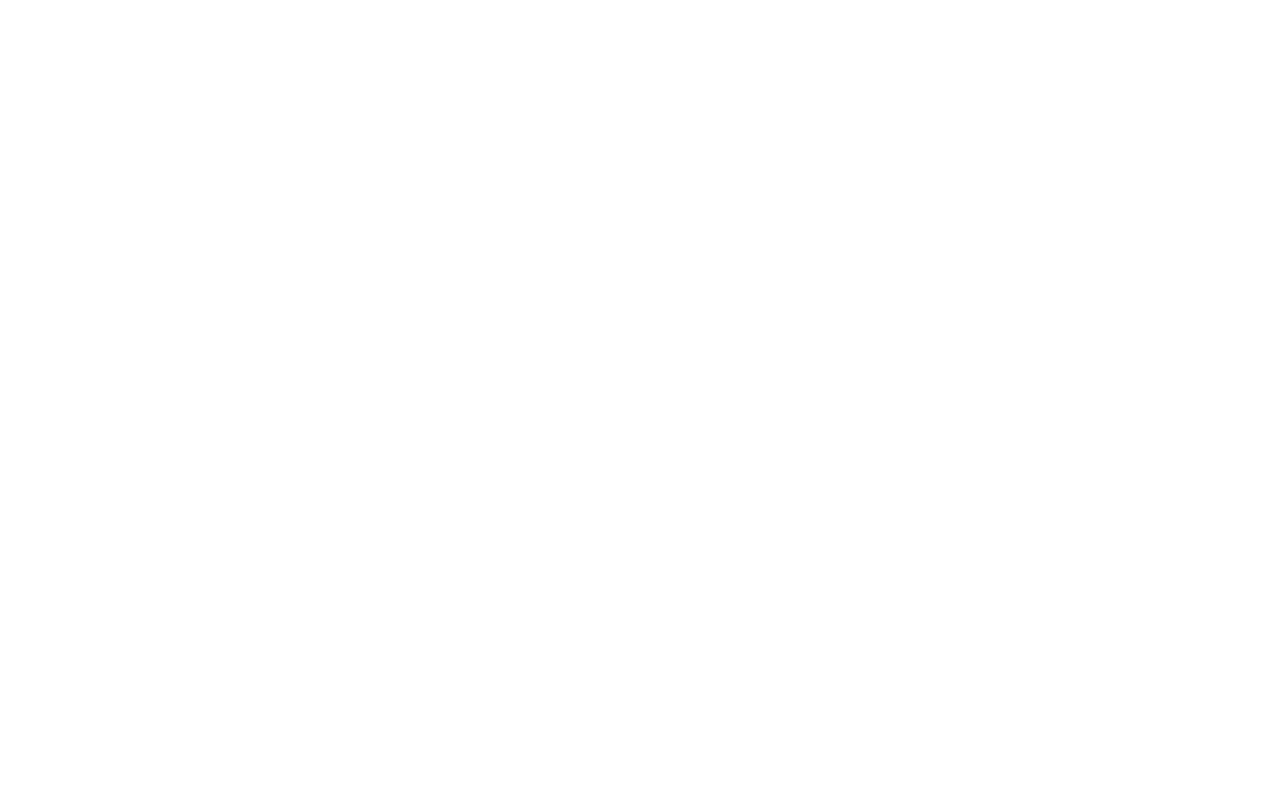
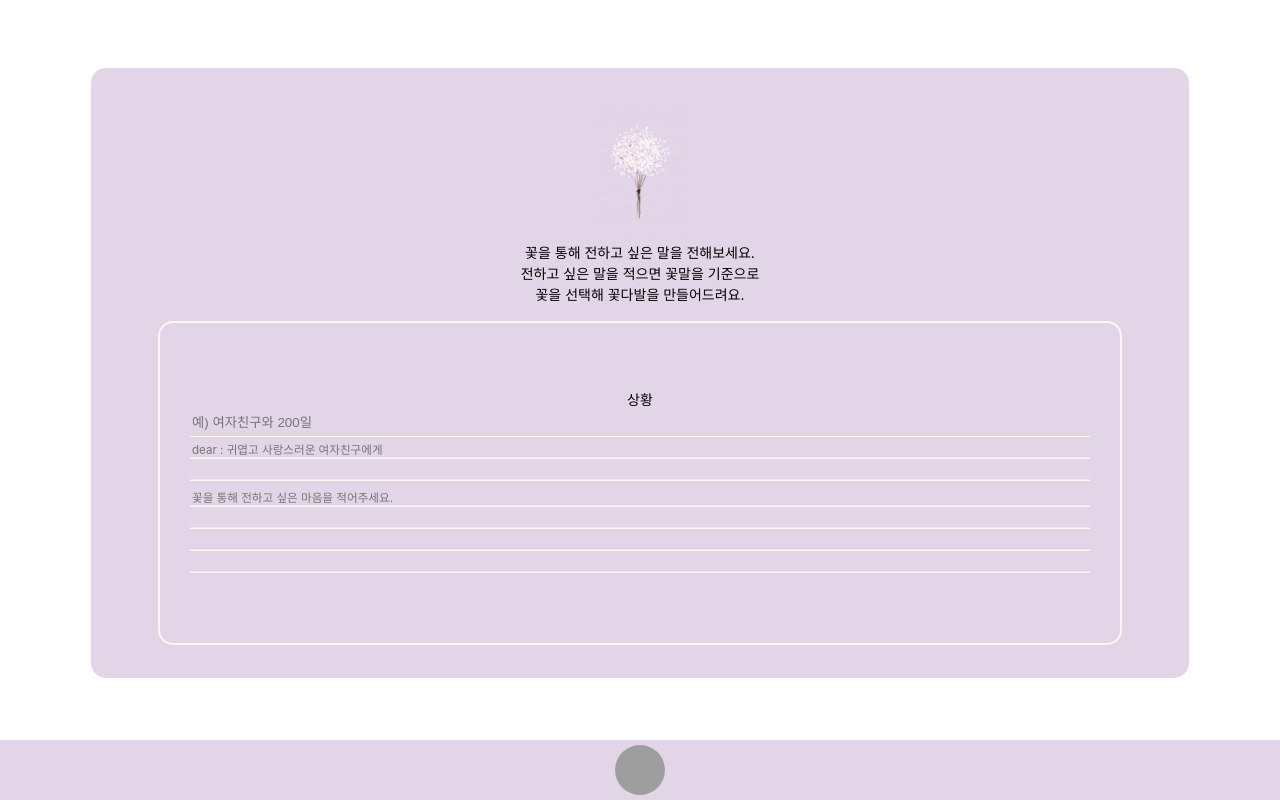
Before and after one commit to nyanpasu-life/FlowerMari, a React (Vite) app in the folder frontend/: page / in a window 1280 px wide. Built offline with nearby package versions, Linux system fonts and the light colour scheme; grey boxes are pictures that could not be loaded.

Commit message:
feat : 로그인 페이지 추가 및 인덱스 페이지 레이아웃 외 컴포넌트 추가

```diff
--- a/frontend/src/App.tsx
+++ b/frontend/src/App.tsx
@@ -1,8 +1,29 @@
 import { BrowserRouter, Route, Routes } from 'react-router-dom';
 import { IndexPage } from './containers/IndexPage.tsx';
+import { useEffect } from 'react';
+import { LoginPage } from './containers/LoginPage/LoginPage.tsx';
+import { Menu } from './components/menu/Menubar.tsx';
 
+function setScreenSize() {
+	const vh = window.innerHeight * 0.01;
+	document.documentElement.style.setProperty('--vh', `${vh}px`);
+}
 
 export default function App() {
+	useEffect(() => {
+		setScreenSize();
+
+		const handleResize = () => {
+			setScreenSize();
+		};
+
+		window.addEventListener('resize', handleResize);
+
+		return () => {
+			window.removeEventListener('resize', handleResize);
+		};
+	}, []);
+
 	return (
 		<>
 			<BrowserRouter>
@@ -10,12 +31,8 @@
 					<Route>
 						{/* 레이아웃이 필요한 페이지 */}
 						<Route path='/' element={<IndexPage />} />
-
 					</Route>
-                    <Route>
-                        {/* 레이아웃이 필요없는 페이지 */}
-
-                    </Route>
+					<Route></Route>
 				</Routes>
 			</BrowserRouter>
 		</>
--- /dev/null
+++ b/frontend/src/components/avatar/Avatar.tsx
@@ -0,0 +1,15 @@
+import { StyledAvatar, AvatarImage } from '../avatar/StyledAvartar.tsx'
+
+interface AvatarProps {
+  link?: string;
+}
+
+export const Avatar = ({ link }: AvatarProps) => {
+  return (
+    <>
+    <StyledAvatar>
+      <AvatarImage src={link} alt="img" />
+    </StyledAvatar>
+    </>
+  );
+};
--- /dev/null
+++ b/frontend/src/components/avatar/StyledAvartar.tsx
@@ -0,0 +1,13 @@
+import styled from "styled-components";
+
+export const StyledAvatar = styled.div`
+  width: 50px;
+  height: 50px;
+  border-radius: 50%;
+  overflow: hidden;
+`;
+
+export const AvatarImage = styled.img`
+  width: 100%;
+  height: 100%;
+`;
--- /dev/null
+++ b/frontend/src/components/menu/Menubar.tsx
@@ -0,0 +1,14 @@
+import { StyledMenu } from "./StyledMenu";
+import { Avatar } from "../avatar/Avatar";
+
+interface MenuProps {
+  link?: string;
+}
+
+export const Menu = ({ link }: MenuProps) => {
+  return (
+    <StyledMenu>
+      <Avatar link={link}></Avatar>
+    </StyledMenu>
+  );
+};
--- /dev/null
+++ b/frontend/src/components/menu/StyledMenu.tsx
@@ -0,0 +1,17 @@
+import styled from 'styled-components';
+
+export const StyledMenu = styled.div`
+  position: fixed;
+  bottom: 0;
+  left: 0;
+
+  width: 100%;
+  height: 60px;
+
+  display: flex;
+  justify-content: center;
+  align-items: center;
+
+  margin-top: 5px;
+  background-color: #E2D5E7;
+`;
--- a/frontend/src/containers/IndexPage.tsx
+++ b/frontend/src/containers/IndexPage.tsx
@@ -1,8 +1,47 @@
+import { Menu } from '../components/menu/Menubar';
+import { StyledIndexPage, StyledBox, StyledInput, StyledLetter, StyledTextarea, StyledText, StyleImage } from './StyledIndexPage';
+import mainFlower from '../assets/images/mainFlower.png';
+import { ChangeEvent, useState } from 'react';
+
 export const IndexPage = () => {
+	const [value1, setValue1] = useState<string>('');
+	const [value2, setValue2] = useState<string>('');
 
-    return (
-        <>
+	const handleChangeOptionValues = (e: ChangeEvent<HTMLTextAreaElement>, setValue: (value: string) => void) => {
+		const { value } = e.target;
 
-        </>
-    );
+		if (e.target.scrollHeight === e.target.clientHeight) {
+			setValue(value);
+		}
+	};
+
+	return (
+		<>
+			<Menu link='https://lh3.googleusercontent.com/proxy/h5DzWTZmrGsdyQ2U7EmbvpPv3UXRxFSC_nGqk_7nhcQ_nR_yuco7jHQwNj0ZE2KFaGnto2PPeIuVIO6Hhf4DTl0_qwY-iAHLHN0tJdYMmFMtt2fg0kN4CYx9jaaCEWk'></Menu>
+			<StyledIndexPage>
+				<StyledBox>
+					<StyleImage src={mainFlower}></StyleImage>
+					<StyledText>꽃을 통해 전하고 싶은 말을 전해보세요. </StyledText>
+					<StyledText>전하고 싶은 말을 적으면 꽃말을 기준으로 </StyledText>
+					<StyledText>꽃을 선택해 꽃다발을 만들어드려요. </StyledText>
+
+					<StyledLetter>
+						<StyledText>상황</StyledText>
+						<StyledInput placeholder='예) 여자친구와 200일'></StyledInput>
+						<StyledTextarea
+							value={value1}
+							placeholder='dear : 귀엽고 사랑스러운 여자친구에게'
+							onChange={(e) => handleChangeOptionValues(e, setValue1)}
+						></StyledTextarea>
+						<StyledTextarea
+							value={value2}
+							placeholder='꽃을 통해 전하고 싶은 마음을 적어주세요.'
+							height='88px'
+							onChange={(e) => handleChangeOptionValues(e, setValue2)}
+						></StyledTextarea>
+					</StyledLetter>
+				</StyledBox>
+			</StyledIndexPage>
+		</>
+	);
 };
--- /dev/null
+++ b/frontend/src/containers/LoginPage/LoginPage.tsx
@@ -0,0 +1,8 @@
+export const LoginPage = () => {
+
+    return (
+        <>
+
+        </>
+    );
+};
--- /dev/null
+++ b/frontend/src/containers/StyledIndexPage.tsx
@@ -0,0 +1,113 @@
+import styled from 'styled-components';
+
+interface HeightProps {
+	height?: string;
+}
+
+export const StyledIndexPage = styled.div`
+	height: calc(100vh - 70px);
+	position: relative;
+
+	display: flex;
+	justify-content: center;
+	align-items: center;
+`;
+
+export const StyledBox = styled.div`
+	width: 85vw;
+	height: 75vh;
+
+	border-radius: 15px;
+	padding: 5px;
+
+	display: flex;
+	justify-content: center;
+	align-items: center;
+
+	background-color: #e2d5e7;
+	flex-direction: column;
+`;
+
+export const StyledInput = styled.input`
+	width: 70vw;
+	height: 3vh;
+
+	border-left-width: 0;
+	border-right-width: 0;
+	border-top-width: 0;
+	border-bottom-width: 1.5px;
+	border-bottom-color: #fff6f2;
+
+	padding-bottom: -1px;
+
+	background-color: transparent;
+
+	line-height: 22px;
+
+	::placeholder {
+		color: #999;
+		font-family: 'Inter', sans-serif;
+		font-weight: 400;
+	}
+
+	&:focus {
+		outline: none;
+		border-bottom-width: 1.5px;
+		border-bottom-color: #fff6f2;
+	}
+`;
+
+export const StyledLetter = styled.div`
+	width: 75vw;
+	height: 40vh;
+
+	border: 2px solid #fff6f2;
+	border-radius: 15px;
+  margin-top: 2vh;
+
+	display: flex;
+	justify-content: center;
+	align-items: center;
+
+	flex-direction: column;
+`;
+
+export const StyledTextarea = styled.textarea<HeightProps>`
+	width: 70vw;
+	height: ${(props) => props.height || '44px'};
+
+	background-attachment: local;
+	background-image: linear-gradient(to right, transparent 15px, transparent 15px),
+		linear-gradient(to left, transparent 15px, transparent 15px),
+		repeating-linear-gradient(transparent, transparent 20px, #fff6f2 21px, #fff6f2 22px, #fff6f2 10px);
+	line-height: 22px;
+
+	border: none;
+	background-color: inherit;
+	resize: none;
+	overflow: hidden;
+
+	word-break: break-all;
+	overflow: hidden;
+
+	&:focus {
+		outline: none;
+	}
+
+	&::placeholder {
+    font-size: 0.725rem;
+		color: #999 bold;
+		font-family: 'Inter', sans-serif;
+		font-weight: 400;
+	}
+`;
+
+export const StyledText = styled.span`
+	font-size: 0.875rem;
+  display: block;
+`;
+
+export const StyleImage = styled.img`
+  width: 100px;
+  height: 140px;
+`;
--- a/frontend/src/index.css
+++ b/frontend/src/index.css
@@ -2,6 +2,13 @@
   font-family: Inter, system-ui, Avenir, Helvetica, Arial, sans-serif;
   line-height: 1.5;
   font-weight: 400;
+
+  /* max-width: 400px;
+  margin-left: auto;
+  margin-right: auto; */
+
+  --vh: 100%;
+  height: calc(var(--vh, 1vh) * 100);
 
   font-synthesis: none;
   text-rendering: optimizeLegibility;
```
Also changed, not shown: frontend/src/assets/images/mainFlower.png (added). Lines whose indentation alone changed are shown as unchanged.
